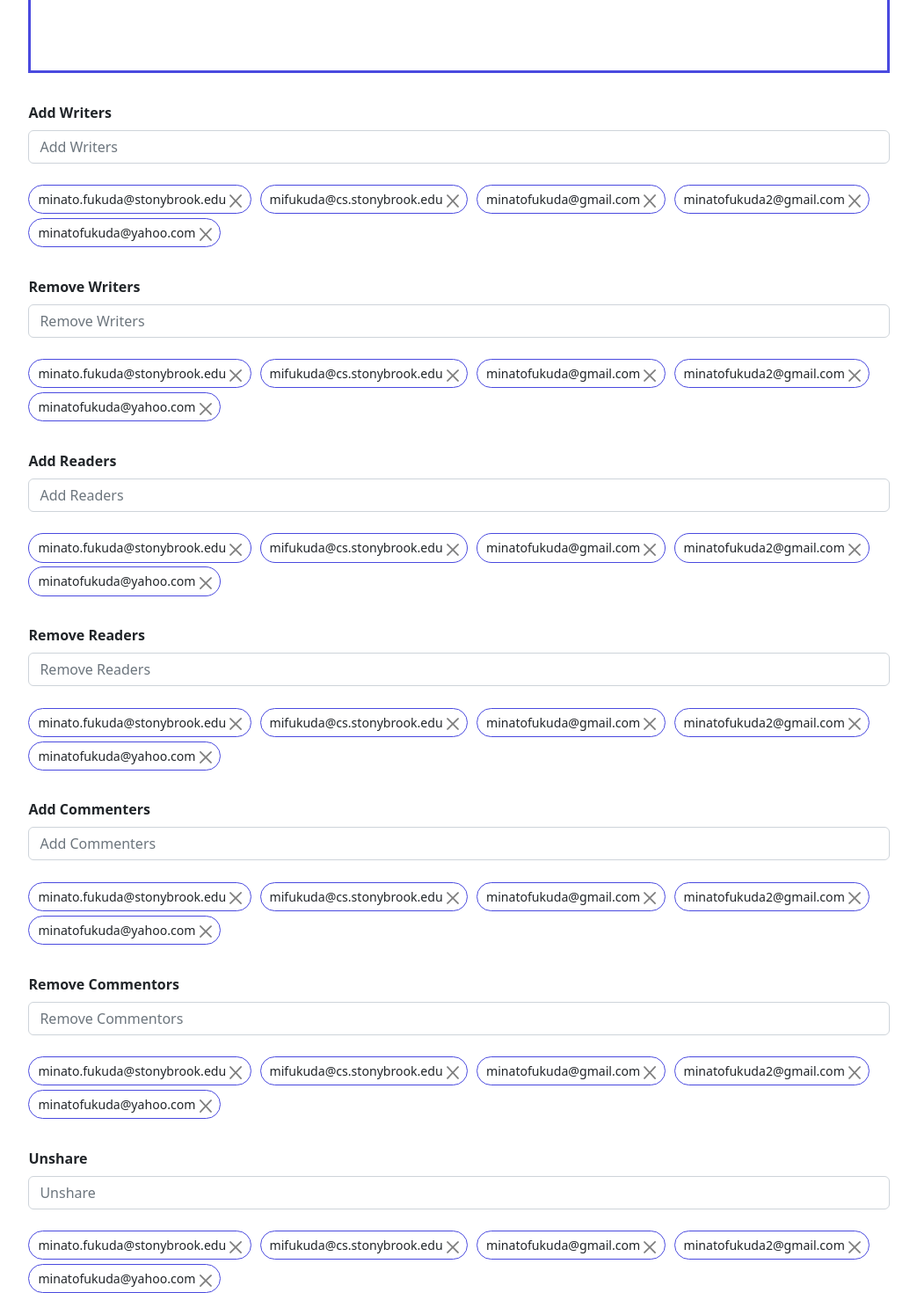
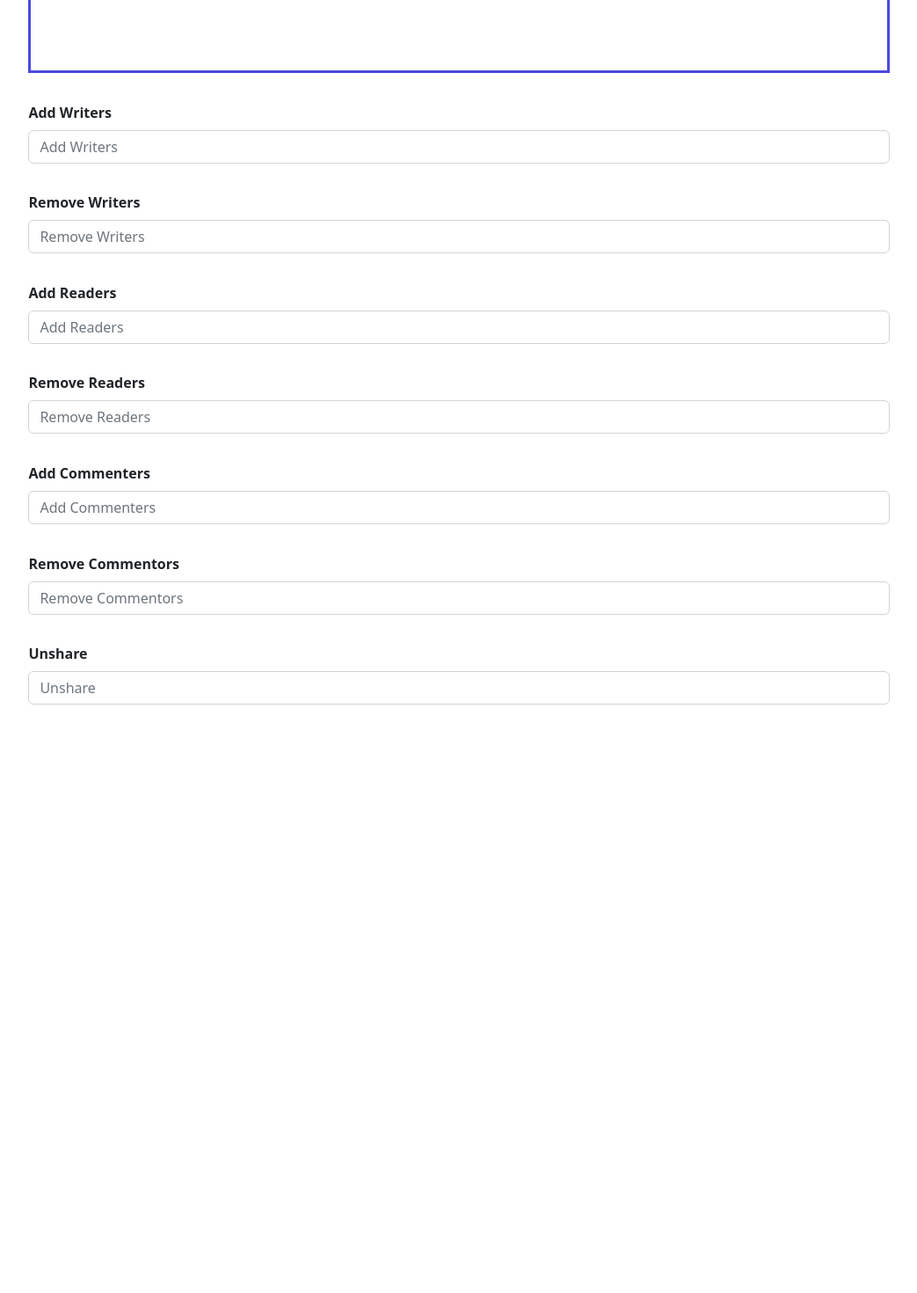
Before and after one commit to mifukuda/Google-Drive-Sharing-Manager, a React (Create React App) app in the folder client/: page /update in a window 1280 px wide. Shown: the part 647-2117 px from the top of the page at 88% size, without its empty margins (118-1161 px from the left). After the commit the page ends 1448 px from the top, so only its background shows below. Built offline with nearby package versions, Linux system fonts and the light colour scheme.

Commit message:
Push/pull from add and remove

```diff
--- a/client/src/components/PermissionAdder.js
+++ b/client/src/components/PermissionAdder.js
@@ -1,23 +1,21 @@
 import React, {useState} from "react";
+import {useDispatch} from "react-redux";
 import {Form} from "react-bootstrap";
 import UserListElement from './UserListElement.js';
 
 export default function PermissionAdder(props) {
+    const dispatch = useDispatch();
     const [text, setText] = useState('');
-    const {role} = props;
+    const {users, role, addType, removeType} = props;
 
     function handleSubmit(event) {
         if(event.key === 'Enter') {
-            if(text === '') {
-
-            }
-            else{
-
-            }
+            event.preventDefault();
+            dispatch({type: addType, payload: text});
         }
     }
 
-    let example = ["minato.fukuda@stonybrook.edu", "mifukuda@cs.stonybrook.edu", "minatofukuda@gmail.com", "minatofukuda2@gmail.com", "minatofukuda@yahoo.com"]
+    //let example = ["minato.fukuda@stonybrook.edu", "mifukuda@cs.stonybrook.edu", "minatofukuda@gmail.com", "minatofukuda2@gmail.com", "minatofukuda@yahoo.com"]
 
     return (
         <div className="permissionadder">
@@ -31,7 +29,7 @@ export default function PermissionAdder(props) {
                 </Form.Group>
             </Form>
             <div>
-                {example.map((element, i) => <UserListElement key={i} name={element}/>)}
+                {users.map((element, i) => <UserListElement key={i} name={element} removeType={removeType}/>)}
             </div>
         </div>
     );
--- a/client/src/components/UpdateScreen.js
+++ b/client/src/components/UpdateScreen.js
@@ -42,13 +42,13 @@ export default function UpdateScreen() {
                     <StagedFileList/>
                 </div>
                 <div className="permissionadders">
-                        <PermissionAdder addType="PUSH_ADD_WRITER" removeType="PULL_ADD_WRITER" role="Add Writers"/>
-                        <PermissionAdder addType="PUSH_REMOVE_WRITES" removeType="PULL_REMOVE_WRITER" role="Remove Writers"/>
-                        <PermissionAdder addType="PUSH_ADD_READER" removeType="PULL_ADD_READER" role="Add Readers"/>
-                        <PermissionAdder addType="PUSH_REMOVE_READER" removeType="PULL_REMOVE_READER" role="Remove Readers"/>
-                        <PermissionAdder addType="PUSH_ADD_COMMENTER" removeType="PULL_ADD_COMMENTER" role="Add Commenters"/>
-                        <PermissionAdder addType="PUSH_REMOVE_COMMENTER" removeType="PULL_REMOVE_COMMENTER" role="Remove Commentors"/>
-                        <PermissionAdder addType="PUSH_UNSHARE" removeType="PULL_UNSHARE" role="Unshare"/>
+                        <PermissionAdder users={addWriters} addType="PUSH_ADD_WRITER" removeType="PULL_ADD_WRITER" role="Add Writers"/>
+                        <PermissionAdder users={removeWriters} addType="PUSH_REMOVE_WRITER" removeType="PULL_REMOVE_WRITER" role="Remove Writers"/>
+                        <PermissionAdder users={addReaders} addType="PUSH_ADD_READER" removeType="PULL_ADD_READER" role="Add Readers"/>
+                        <PermissionAdder users={removeReaders} addType="PUSH_REMOVE_READER" removeType="PULL_REMOVE_READER" role="Remove Readers"/>
+                        <PermissionAdder users={addCommenters} addType="PUSH_ADD_COMMENTER" removeType="PULL_ADD_COMMENTER" role="Add Commenters"/>
+                        <PermissionAdder users={removeCommenters} addType="PUSH_REMOVE_COMMENTER" removeType="PULL_REMOVE_COMMENTER" role="Remove Commentors"/>
+                        <PermissionAdder users={unshare} addType="PUSH_UNSHARE" removeType="PULL_UNSHARE" role="Unshare"/>
                 </div>
             </div>
         </div>
--- a/client/src/components/UserListElement.js
+++ b/client/src/components/UserListElement.js
@@ -1,12 +1,20 @@
 import React from "react";
 import {CloseButton} from 'react-bootstrap';
+import {useDispatch} from 'react-redux';
 
 export default function UserListElement(props) {
-    const {name} = props;
+    const dispatch = useDispatch();
+    const {name, removeType} = props;
+
+    function handleRemove() {
+        console.log("HELLO");
+        dispatch({type: removeType, payload: name})
+    }
+
     return (
         <span className="userlistelement">
             {name}
-            <CloseButton style={{paddingLeft:"5px", height:"0.5em"}}/>
+            <CloseButton onClick={() => handleRemove()} style={{paddingLeft:"5px", height:"0.5em"}}/>
         </span>
     );
 }
```
